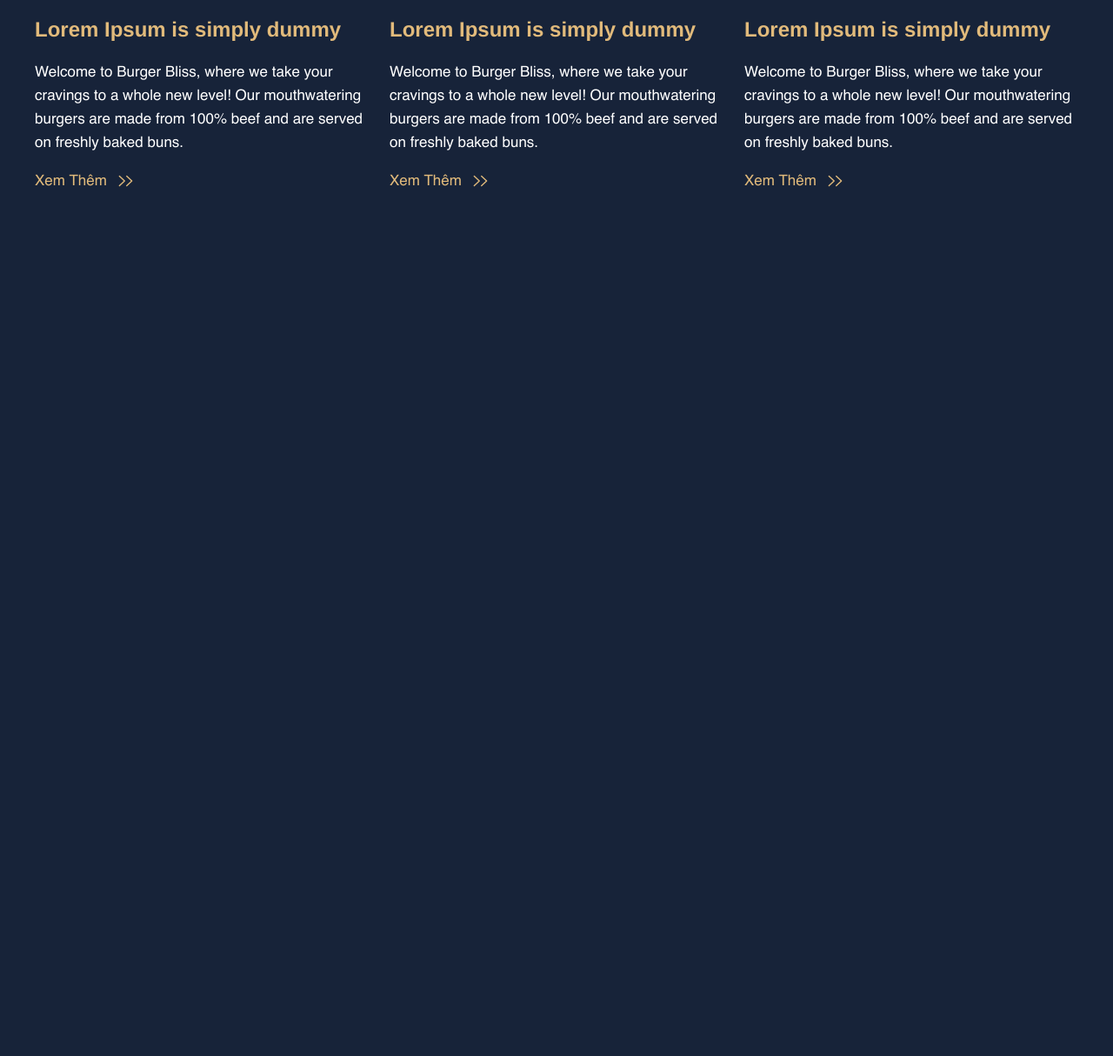
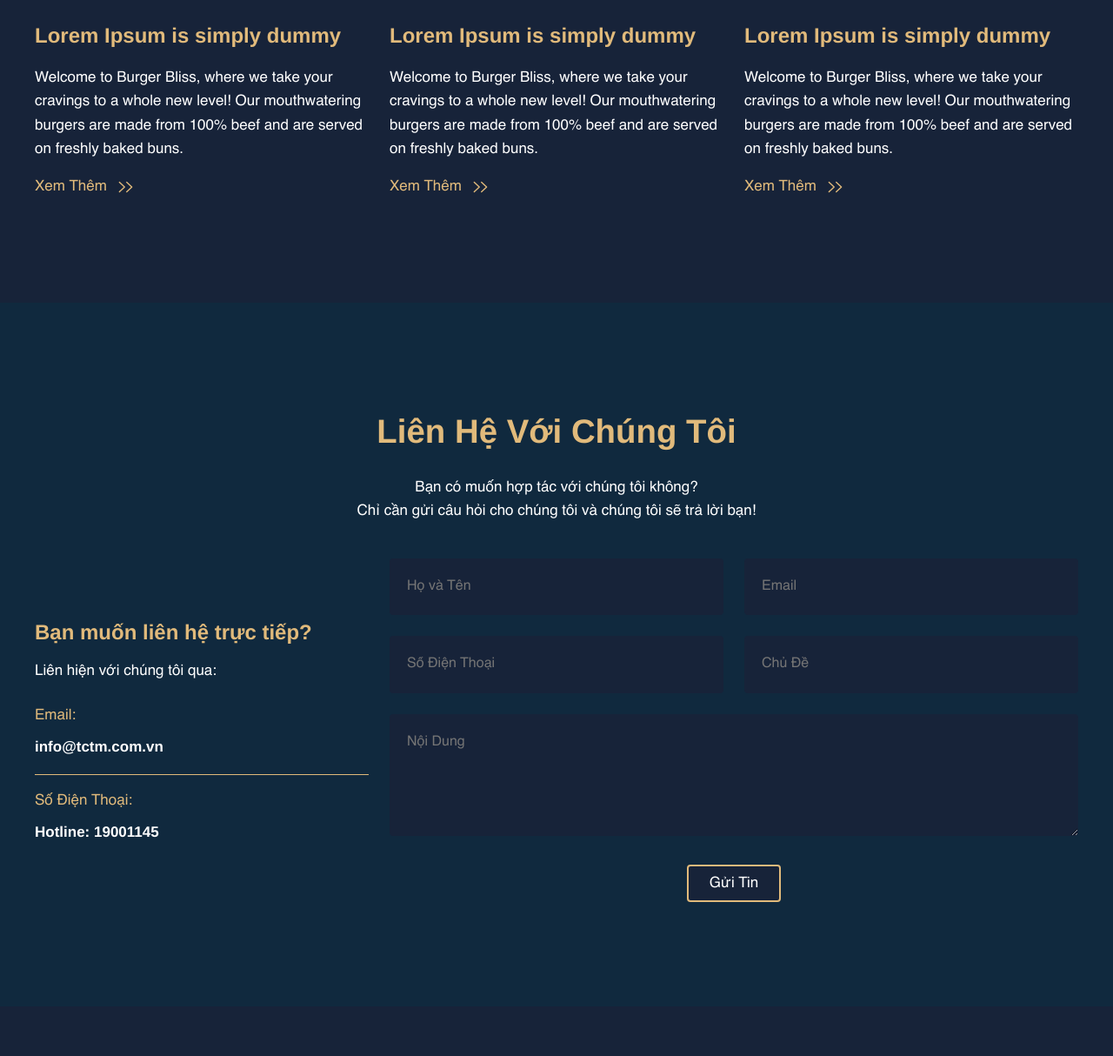
Before and after one commit to quys-nt/tctm-theme, a PHP site: page / in a window 1280 px wide. Shown: the part 2543-3757 px from the top of the page at 87% size. Before the commit the page ends 2758 px from the top, so only its background shows below. Run offline with PHP 8.4, Linux system fonts and the light colour scheme.

Commit message:
HMTL home page

```diff
--- a/assets/sass/base/_typography.scss
+++ b/assets/sass/base/_typography.scss
@@ -3,12 +3,12 @@
 html {
   font-family: g.$font-family01;
   font-size: 62.5%;
-  font-weight: 500;
-  line-height: 1.5;
+  font-weight: 400;
+  line-height: 1.6;
 }
 
 body {
-  font-size: 1.4rem;
+  font-size: 1.7rem;
   color: g.$blue01;
 }
 
@@ -79,6 +79,10 @@ body {
       color: g.$yellow01;
       text-transform: capitalize;
       margin-bottom: 24px;
+
+      @include g.media(sp) {
+        line-height: 1.6;
+      }
     }
 
     &__02 {
@@ -105,5 +109,13 @@ body {
       max-width: 940px;
       margin-inline: auto;
     }
+
+    &__white01 {
+      color: g.$white01;
+    }
+
+    &__yellow01 {
+      color: g.$yellow01;
+    }
   }
 }
--- a/assets/sass/components/_about.scss
+++ b/assets/sass/components/_about.scss
@@ -1,7 +1,7 @@
 @use '../global/' as g;
 
 .c-about {
-  padding: 40px 0;
+  padding-block: 40px;
   background: linear-gradient(0deg, rgba(225, 186, 123, 0.5), rgba(225, 186, 123, 0.5)), url("/assets/imgs/logo-02.png");
   background-size: 40px 40px;
 
@@ -9,6 +9,7 @@
     display: grid;
     grid-template-columns: 1fr 1fr;
     gap: 0;
+
     @include g.media(sp) {
       grid-template-columns: 1fr;
     }
@@ -18,6 +19,7 @@
     @include g.media(tab) {
       display: inline-flex;
     }
+
     img {
       height: 100%;
       object-fit: cover;
@@ -30,6 +32,22 @@
     justify-content: center;
     background-color: g.$blue03;
     padding: 50px;
+
+    @include g.media(tab) {
+      padding: 40px;
+    }
+
+    @include g.media(sp) {
+      padding: 20px;
+    }
+
+    .c-btn__01 {
+      @include g.media(sp) {
+        width: 100%;
+        text-align: center;
+        justify-content: center;
+      }
+    }
   }
 
   &__desc {
--- a/assets/sass/components/_blogs.scss
+++ b/assets/sass/components/_blogs.scss
@@ -3,6 +3,10 @@
 .c-blogs {
   background-color: g.$blue01;
   padding: 120px 0;
+
+  @include g.media(tab) {
+    padding: 80px 0;
+  }
 
   &__inner {
     display: grid;
--- a/assets/sass/components/_btn.scss
+++ b/assets/sass/components/_btn.scss
@@ -5,7 +5,7 @@
     font-weight: 400;
     font-size: 17px;
     line-height: 1.6;
-
+    cursor: pointer;
     display: inline-flex;
     align-items: center;
     gap: 10px;
@@ -43,6 +43,7 @@
     &01 {
       display: flex;
       gap: 24px;
+      flex-wrap: wrap;
     }
   }
 }
--- /dev/null
+++ b/assets/sass/components/_contact.scss
@@ -0,0 +1,107 @@
+@use '../global/' as g;
+
+.c-contact {
+  background-color: g.$blue03;
+  padding-block: 120px;
+
+  @include g.media(tab) {
+    padding: 80px 0;
+  }
+
+  &__inner {
+    display: grid;
+    grid-template-columns: 384px 1fr;
+    gap: 24px;
+    align-items: center;
+    margin-top: 40px;
+
+    @include g.media(tab) {
+      grid-template-columns: 300px 1fr;
+    }
+
+    @include g.media(sp) {
+      grid-template-columns: 1fr;
+      gap: 32px;
+    }
+  }
+
+  &__box {
+    &01 {
+      margin-top: 24px;
+    }
+
+    &02 {
+      margin-bottom: 24px;
+    }
+
+    &03 {
+      text-align: center;
+    }
+  }
+
+  &__group {
+    &01 {
+      display: grid;
+      grid-template-columns: 1fr 1fr;
+      gap: 24px;
+
+      @include g.media(sp) {
+        grid-template-columns: 1fr;
+        gap: 0;
+      }
+    }
+  }
+
+  &__item {
+    &02 {
+      &:not(:last-child) {
+        margin-bottom: 16px;
+        padding-bottom: 16px;
+        border-bottom: 1px solid g.$yellow01;
+      }
+    }
+  }
+
+  &__title {
+    &02 {
+      color: g.$yellow01;
+      margin-bottom: 12px;
+    }
+
+    &03 {
+      color: g.$yellow01;
+      margin-bottom: 9px;
+    }
+  }
+
+  &__link {
+    &01 {
+      font-weight: 700;
+      color: g.$white01;
+
+      &:hover {
+        color: g.$yellow01;
+      }
+    }
+  }
+
+  &__form {
+    &01 {
+
+      input,
+      textarea {
+        width: 100%;
+        padding: 20px;
+        border-radius: 4px;
+        background-color: g.$blue01;
+        color: g.$white01;
+        font-size: 16px;
+        line-height: 1.6;
+      }
+
+      textarea {
+        min-height: 140px;
+      }
+    }
+  }
+}
--- a/assets/sass/components/_index.scss
+++ b/assets/sass/components/_index.scss
@@ -9,3 +9,4 @@
 @use './about';
 @use './partner';
 @use './blogs';
+@use './contact';
--- a/assets/sass/components/_partner.scss
+++ b/assets/sass/components/_partner.scss
@@ -2,6 +2,10 @@
 
 .c-partner {
   padding: 120px 0;
+
+  @include g.media(tab) {
+    padding: 80px 0;
+  }
 
   &__inner {
     display: grid;
--- a/assets/sass/layout/_footer.scss
+++ b/assets/sass/layout/_footer.scss
@@ -1,9 +1,83 @@
 @use '../global/' as g;
 
-.l-footer {
-  padding: 10px 0 40px;
-  &__inner {
-    padding-top: 20px;
-    border-top: 4px solid g.$black01;
+.c-footer {
+  background-color: g.$blue01;
+  padding-block: 60px;
+  color: g.$white01;
+
+  &__container {
+    max-width: 1340px;
+    margin-inline: auto;
+    padding-inline: 10px;
+  }
+
+  &__group {
+
+    &01 {
+      display: flex;
+      gap: 35px;
+      flex-wrap: wrap;
+      justify-content: space-between;
+    }
+
+    &02 {
+      text-align: center;
+      font-weight: 400;
+      font-size: 17px;
+      line-height: 1.6;
+
+      border-top: 1px solid g.$yellow01;
+      padding-top: 40px;
+      margin-top: 40px;
+    }
+  }
+
+  &__item {
+    @media screen and (min-width: 1024px) {
+      max-width: 348px;
+    }
+
+    @include g.media(sp) {
+      width: 100%;
+    }
+
+    &01 {
+      width: 100%;
+      max-width: 460px;
+    }
+
+    iframe {
+      width: 100%;
+      max-width: 100%;
+    }
+  }
+
+  &__text {
+    &01 {
+      margin-top: 24px;
+    }
+  }
+
+  &__menu {
+    ul {
+      margin: 0;
+      list-style: none;
+
+      li {
+        &:not(:last-child) {
+          margin-bottom: 16px;
+        }
+      }
+    }
+
+    a {
+      text-underline-offset: 8px;
+      transition: all 0.3s ease-in-out;
+
+      &:hover {
+        color: g.$yellow01;
+        text-decoration: underline;
+      }
+    }
   }
 }
--- a/index.html
+++ b/index.html
@@ -41,6 +41,7 @@
       </nav>
     </div>
   </header>
+
   <main>
 
     <div class="c-mv">
@@ -85,7 +86,10 @@
       <div class="l-container">
         <div class="c-text--align-center01">
           <h2 class="c-title__01">Các Thương Hiệu Đang Phân Phối</h2>
-          <p class="c-desc__01">CÔNG TY TNHH THƯƠNG MẠI & TIẾP THỊ THÀNH CÔNG là Nhà phân phối uỷ quyền chính hãng của các Thương hiệu thiết bị cao cấp như KDK - Thương hiệu quạt cao cấp từ Nhật Bản, KAdeKA - Một trong nhưng đơn vị tiên phong trong ngành công nghiệp tủ ướp và bảo quản vang tại Singapore, Bertazzoni - Thương hiệu thiết bị bếp hơn 140 năm từ Ý, EuroCave - Thương hiệu tủ rượu cao cấp từ Pháp.</p>
+          <p class="c-desc__01">CÔNG TY TNHH THƯƠNG MẠI & TIẾP THỊ THÀNH CÔNG là Nhà phân phối uỷ quyền chính hãng của
+            các Thương hiệu thiết bị cao cấp như KDK - Thương hiệu quạt cao cấp từ Nhật Bản, KAdeKA - Một trong nhưng
+            đơn vị tiên phong trong ngành công nghiệp tủ ướp và bảo quản vang tại Singapore, Bertazzoni - Thương hiệu
+            thiết bị bếp hơn 140 năm từ Ý, EuroCave - Thương hiệu tủ rượu cao cấp từ Pháp.</p>
         </div>
         <div class="c-partner__inner">
           <div class="c-partner__item">
@@ -94,7 +98,8 @@
           </div>
           <div class="c-partner__item">
             <img src="/assets/imgs/logo-kadeka.png" alt="logo kadeka">
-            <h3 class="c-partner__desc">Một trong nhưng đơn vị tiên phong trong ngành công nghiệp tủ ướp và bảo quản vang tại Singapore</h3>
+            <h3 class="c-partner__desc">Một trong nhưng đơn vị tiên phong trong ngành công nghiệp tủ ướp và bảo quản
+              vang tại Singapore</h3>
           </div>
           <div class="c-partner__item">
             <img src="/assets/imgs/logo-bertazzoni.png" alt="logo bertazzoni">
@@ -117,7 +122,9 @@
           <div class="c-blogs__item">
             <div class="c-blogs__img">
               <a href="#">
-                <img src="https://fastly.picsum.photos/id/1/5000/3333.jpg?hmac=Asv2DU3rA_5D1xSe22xZK47WEAN0wjWeFOhzd13ujW4" alt="title blogs" lazy="loading">
+                <img
+                  src="https://fastly.picsum.photos/id/1/5000/3333.jpg?hmac=Asv2DU3rA_5D1xSe22xZK47WEAN0wjWeFOhzd13ujW4"
+                  alt="title blogs" loading="lazy">
               </a>
             </div>
             <div class="c-blogs__contents">
@@ -125,7 +132,8 @@
                 <h3 class="c-title__02 c-blogs__title">Lorem Ipsum is simply dummy</h3>
               </a>
               <p class="c-blogs__desc">
-                Welcome to Burger Bliss, where we take your cravings to a whole new level! Our mouthwatering burgers are made from 100% beef and are served on freshly baked buns.
+                Welcome to Burger Bliss, where we take your cravings to a whole new level! Our mouthwatering burgers are
+                made from 100% beef and are served on freshly baked buns.
               </p>
               <a href="#" class="c-blogs__link">Xem Thêm</a>
             </div>
@@ -133,7 +141,9 @@
           <div class="c-blogs__item">
             <div class="c-blogs__img">
               <a href="#">
-                <img src="https://fastly.picsum.photos/id/1/5000/3333.jpg?hmac=Asv2DU3rA_5D1xSe22xZK47WEAN0wjWeFOhzd13ujW4" alt="title blogs" lazy="loading">
+                <img
+                  src="https://fastly.picsum.photos/id/1/5000/3333.jpg?hmac=Asv2DU3rA_5D1xSe22xZK47WEAN0wjWeFOhzd13ujW4"
+                  alt="title blogs" loading="lazy">
               </a>
             </div>
             <div class="c-blogs__contents">
@@ -141,7 +151,8 @@
                 <h3 class="c-title__02 c-blogs__title">Lorem Ipsum is simply dummy</h3>
               </a>
               <p class="c-blogs__desc">
-                Welcome to Burger Bliss, where we take your cravings to a whole new level! Our mouthwatering burgers are made from 100% beef and are served on freshly baked buns.
+                Welcome to Burger Bliss, where we take your cravings to a whole new level! Our mouthwatering burgers are
+                made from 100% beef and are served on freshly baked buns.
               </p>
               <a href="#" class="c-blogs__link">Xem Thêm</a>
             </div>
@@ -149,7 +160,9 @@
           <div class="c-blogs__item">
             <div class="c-blogs__img">
               <a href="#">
-                <img src="https://fastly.picsum.photos/id/1/5000/3333.jpg?hmac=Asv2DU3rA_5D1xSe22xZK47WEAN0wjWeFOhzd13ujW4" alt="title blogs" lazy="loading">
+                <img
+                  src="https://fastly.picsum.photos/id/1/5000/3333.jpg?hmac=Asv2DU3rA_5D1xSe22xZK47WEAN0wjWeFOhzd13ujW4"
+                  alt="title blogs" loading="lazy">
               </a>
             </div>
             <div class="c-blogs__contents">
@@ -157,7 +170,8 @@
                 <h3 class="c-title__02 c-blogs__title">Lorem Ipsum is simply dummy</h3>
               </a>
               <p class="c-blogs__desc">
-                Welcome to Burger Bliss, where we take your cravings to a whole new level! Our mouthwatering burgers are made from 100% beef and are served on freshly baked buns.
+                Welcome to Burger Bliss, where we take your cravings to a whole new level! Our mouthwatering burgers are
+                made from 100% beef and are served on freshly baked buns.
               </p>
               <a href="#" class="c-blogs__link">Xem Thêm</a>
             </div>
@@ -166,9 +180,112 @@
       </div>
     </section>
 
+    <section class="c-contact">
+      <div class="l-container">
+        <div class="c-text--align-center01">
+          <h2 class="c-title__01">Liên Hệ Với Chúng Tôi</h2>
+          <p class="c-desc__01 c-text__white01">
+            Bạn có muốn hợp tác với chúng tôi không?<br>
+            Chỉ cần gửi câu hỏi cho chúng tôi và chúng tôi sẽ trả lời bạn!
+          </p>
+        </div>
+        <div class="c-contact__inner">
+          <div class="c-contact__item">
+            <h3 class="c-title__02 c-contact__title02">Bạn muốn liên hệ trực tiếp?</h3>
+            <p class="c-text__white01">
+              Liên hiện với chúng tôi qua:
+            </p>
+            <div class="c-contact__box01">
+              <div class="c-contact__item02">
+                <p class="c-contact__title03">Email:</p>
+                <p><a href="mailto:info@tctm.com.vn" class="c-contact__link01">info@tctm.com.vn</a></p>
+              </div>
+              <div class="c-contact__item02">
+                <p class="c-contact__title03">Số Điện Thoại:</p>
+                <p><a href="tel:19001145" class="c-contact__link01">Hotline: 19001145</a></p>
+              </div>
+            </div>
+          </div>
+          <div class="c-contact__item">
+            <div class="c-contact__form01">
+              <form action="#" method="post">
+                <div class="c-contact__group01">
+                  <div class="c-contact__box02">
+                    <input type="text" name="name" placeholder="Họ và Tên">
+                  </div>
+                  <div class="c-contact__box02">
+                    <input type="email" name="email" placeholder="Email">
+                  </div>
+                </div>
+                <div class="c-contact__group01">
+                  <div class="c-contact__box02">
+                    <input type="text" name="phone" placeholder="Số Điện Thoại">
+                  </div>
+                  <div class="c-contact__box02">
+                    <input type="text" name="title" placeholder="Chủ Đề">
+                  </div>
+                </div>
+                <div class="c-contact__box02">
+                  <textarea name="message" placeholder="Nội Dung"></textarea>
+                </div>
+                <div class="c-contact__box03">
+                  <button type="submit" class="c-btn__01">Gửi Tin</button>
+                </div>
+              </form>
+            </div>
+          </div>
+        </div>
+      </div>
+    </section>
+
   </main>
 
-  <footer></footer>
+  <footer class="c-footer">
+    <div class="c-footer__container">
+      <div class="c-footer__group01">
+        <div class="c-footer__item01">
+          <a href="/">
+            <img src="/assets/imgs/logo-capital.png" alt="logo capital">
+          </a>
+          <p class="c-footer__text01">
+            CÔNG TY TNHH THƯƠNG MẠI & TIẾP THỊ THÀNH CÔNG<br>
+            <br>
+            Đ/C: Số 00.08 Tháp B2, Khu chung cư phức hợp Lô M2 (Sarimi), số 72 Nguyễn Cơ Thạch, P. An Lợi Đông,
+            TP. Thủ Đức, TP. HCM<br>
+            <br>
+            Hotline: <a href="tel:19001145" class="c-text__yellow01">19001145</a><br>
+            <br>
+            <span class="c-text__yellow01">
+              Thời gian làm việc: Thứ hai - Thứ bảy<br>
+              Chủ nhật và các ngày lễ nghỉ
+            </span>
+          </p>
+        </div>
+        <div class="c-footer__item c-footer__menu">
+          <ul>
+            <li><a href="#">Chính sách bảo hành</a></li>
+            <li><a href="#">Tài liệu hướng dẫn sử dụng</a></li>
+            <li><a href="#">Danh sách trung tâm bảo hành</a></li>
+            <li><a href="#">Hướng dẫn lắp đặt sản phẩm</a></li>
+          </ul>
+        </div>
+        <div class="c-footer__item c-footer__menu">
+          <ul>
+            <li><a href="/san-pham">Sản phẩm</a></li>
+            <li><a href="/tin-tuc">Blog & News</a></li>
+            <li><a href="/lien-he">Liên hệ</a></li>
+            <li><a href="#">Trởi thành đối tác</a></li>
+          </ul>
+        </div>
+        <div class="c-footer__item">
+          <iframe src="https://www.google.com/maps/embed?pb=!1m14!1m8!1m3!1d3919.525718298502!2d106.7242792!3d10.7709886!3m2!1i1024!2i768!4f13.1!3m3!1m2!1s0x317525f607ffc9c5%3A0x397b3d9e65ee1bbe!2sChung%20c%C6%B0%20Sarimi!5e0!3m2!1svi!2s!4v1741539284699!5m2!1svi!2s" width="348" height="296" style="border:0;" allowfullscreen="" loading="lazy" referrerpolicy="no-referrer-when-downgrade"></iframe>
+        </div>
+      </div>
+      <div class="c-footer__group02">
+        ©2022 Company Name. All rights reserved
+      </div>
+    </div>
+  </footer>
 
 
   <!-- JS -->
```
Also changed, not shown: assets/css/style.css.
